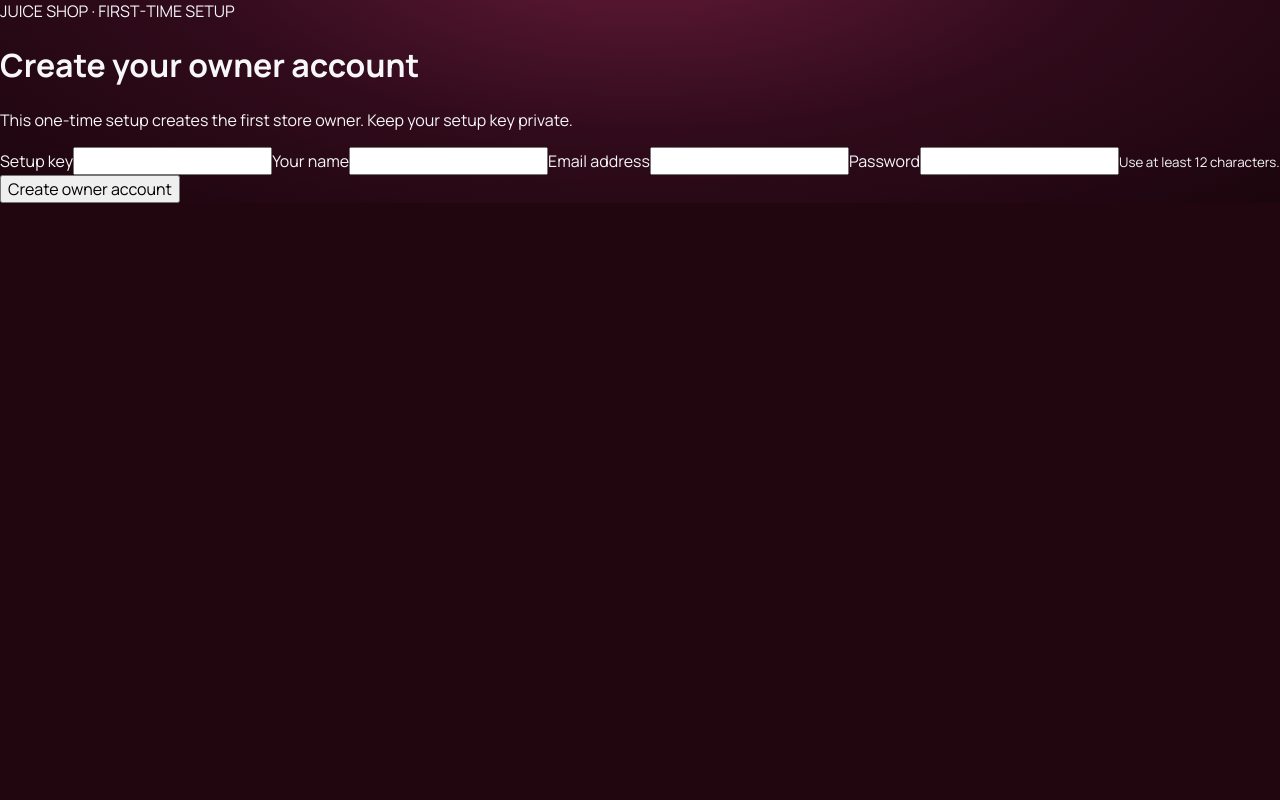
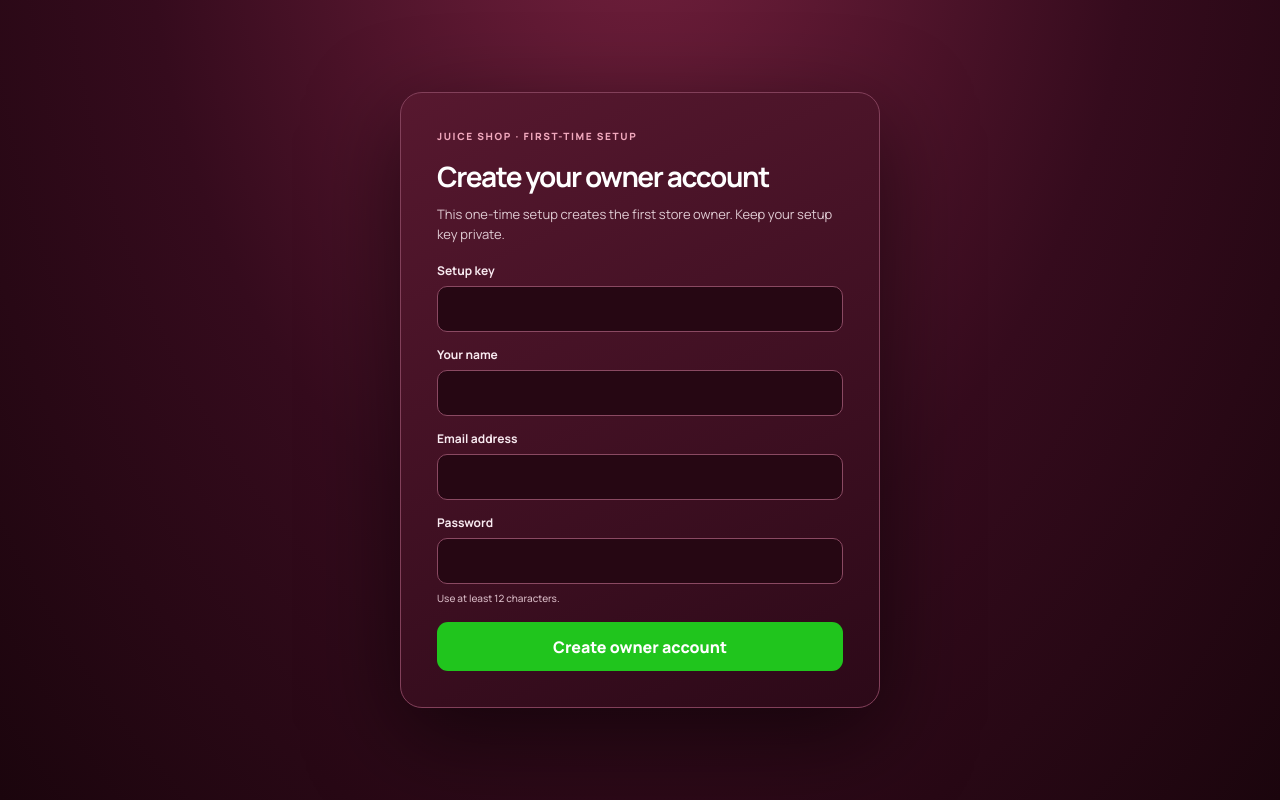
Before and after one commit to hasibhasib12/Juice-shop-, a Next.js app: page /setup in a window 1280 px wide. Built offline with nearby package versions, Linux system fonts and the light colour scheme.

Commit message:
Style first-run owner setup screen

```diff
--- a/app/globals.css
+++ b/app/globals.css
@@ -118,3 +118,15 @@ button,input{font-family:'Manrope','DM Sans',sans-serif}
 .login-panel input:focus{border-color:#27d52a;box-shadow:0 0 0 3px #27d52a25}
 .login-submit{height:48px;border:0;border-radius:11px;background:#20c51d;color:#fff;font-weight:800;margin-top:4px}
 .login-submit:disabled{opacity:.6;cursor:wait}.login-close{position:absolute;right:15px;top:12px;border:0;background:transparent;color:#f5dce5;font-size:25px}
+
+/* First-run owner setup */
+.setup-screen{min-height:100vh;display:grid;place-items:center;padding:24px;background:radial-gradient(ellipse at 50% -20%,#76213f 0,#350b1d 55%,#1b050d 100%)}
+.setup-panel{width:min(480px,100%);display:flex;flex-direction:column;gap:14px;padding:36px;border:1px solid #82405a;border-radius:22px;background:linear-gradient(155deg,#57182f,#2c0918);box-shadow:0 28px 90px #0008;color:#fff}
+.setup-kicker{font-size:10px;font-weight:800;letter-spacing:.16em;color:#f1a8bd}
+.setup-panel h1{margin:0;font-size:28px;letter-spacing:-.05em}.setup-panel p{margin:-5px 0 4px;color:#e0cbd3;font-size:13px;line-height:1.55}
+.setup-panel label{display:flex;flex-direction:column;gap:7px;font-size:12px;font-weight:700;color:#f8eaf0}
+.setup-panel input{height:46px;border:1px solid #8a4962;border-radius:10px;background:#260713;color:#fff;padding:0 12px;outline:none}
+.setup-panel input:focus{border-color:#27d52a;box-shadow:0 0 0 3px #27d52a25}.setup-panel small{font-size:10px;color:#d5b7c2;font-weight:500}
+.setup-panel button{height:49px;border:0;border-radius:11px;background:#20c51d;color:#fff;font-weight:800;margin-top:3px}
+.setup-panel button:disabled{opacity:.6;cursor:wait}.setup-error{padding:10px 12px;border-radius:9px;background:#5b1423;color:#ffd9e1;font-size:12px}
+@media(max-width:520px){.setup-panel{padding:26px 20px}}
```
